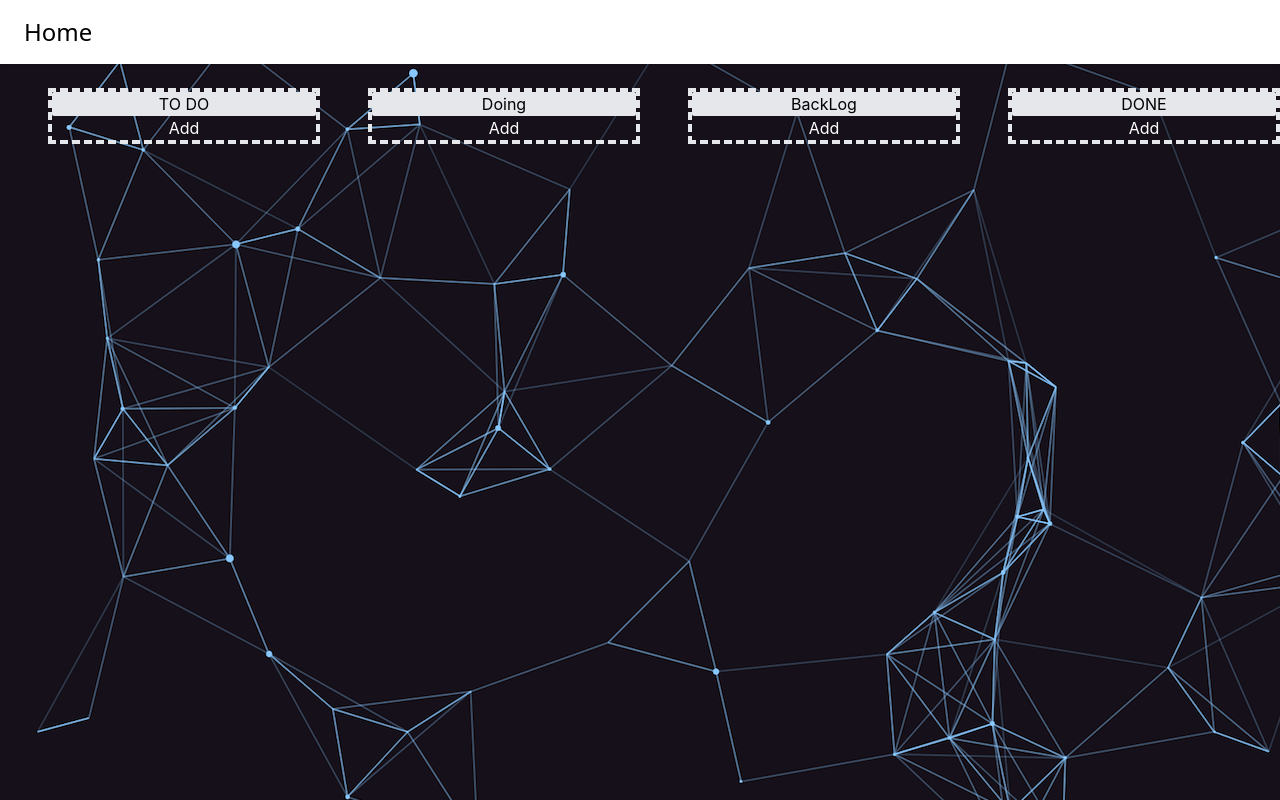
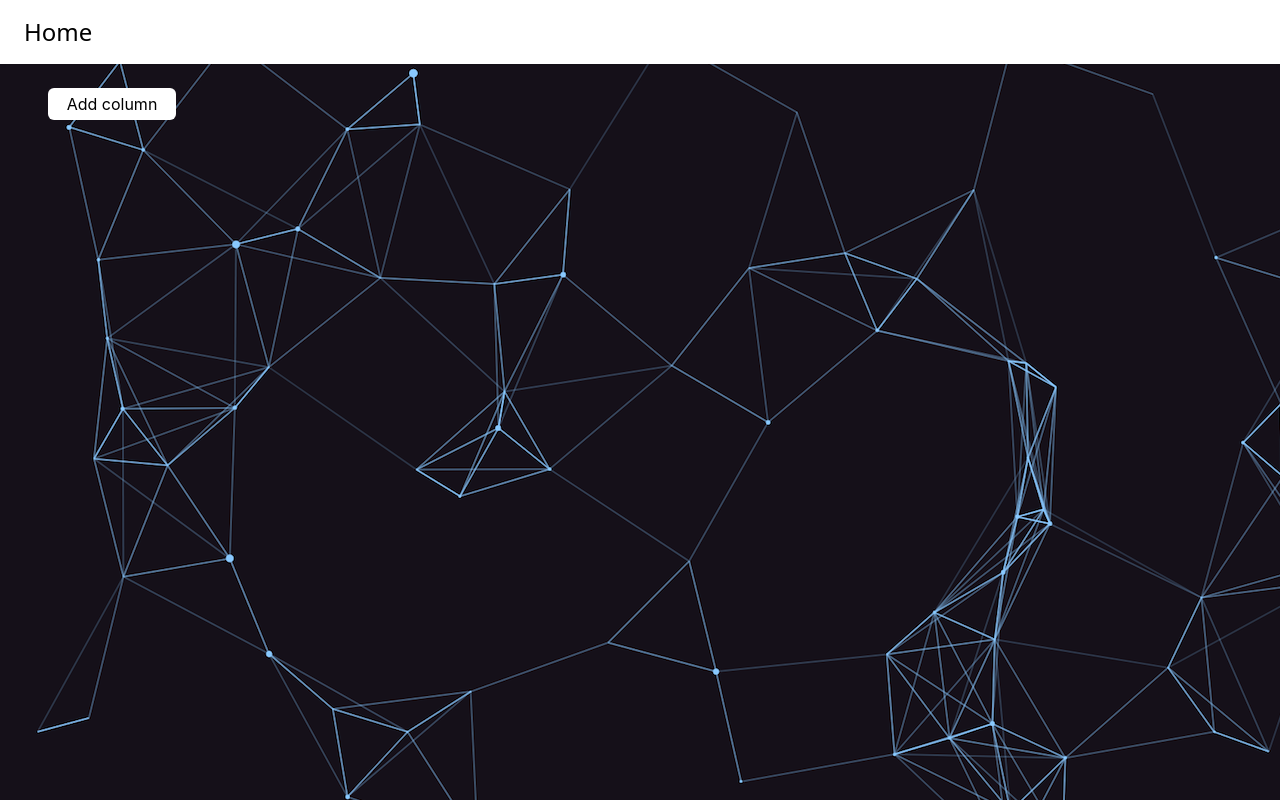
Before and after one commit to nicolacalvio/DSI_Board, a React (Create React App) app in the folder dsi_board/: page / in a window 1280 px wide. Built offline with nearby package versions, Linux system fonts and the light colour scheme.

Commit message:
Dynamic column part1

```diff
--- a/dsi_board/src/App.tsx
+++ b/dsi_board/src/App.tsx
@@ -3,19 +3,49 @@ import Header from "./components/Header";
 import Column from "./components/Column";
 import './App.css';
 
+interface StateCol {
+  column: { id:number, columnTitle:string, focus:boolean}[];
+}
 
 class App extends Component<any, any> {
-state = {}
+
+  state: Readonly<StateCol> = {
+    column: []
+  }
+
+  addColumn = () => {
+    const column = [...this.state.column];
+    const columnTitle:string = "";
+    const length:number = column.length;
+    column.push(
+        {id:length, columnTitle:columnTitle, focus:true}
+    )
+    this.setState({column})
+  }
+
+  modifyTitle = (idTitle:number, title:string) =>{
+    const column = [...this.state.column];
+    column[idTitle].columnTitle = title
+    this.setState({column})
+}
+
+  removeFocus =(key:number) =>{
+    const column = [...this.state.column];
+    column[key].focus = false
+    this.setState({column})
+  }
 
   render(){
       return (
           <>
               <Header />
+              <div className='ml-12 mt-6'>
+                <button className='bg-white h-8 w-32 text-black rounded-md hover:bg-cyan-100' onClick={()=>this.addColumn()}>Add column</button>
+              </div>
               <div className="grid grid-cols-4 gap-0">
-                <Column title="TO DO"/>
-                  <Column title="Doing"/>
-                  <Column title="BackLog"/>
-                  <Column title="DONE"/>
+                {this.state.column.map(col=>
+                                    <Column key={col.id} id={col.id} focus={col.focus} removeFocus={this.removeFocus} title={col.columnTitle} modifyTitle={this.modifyTitle} />)
+                }
               </div>
           </>
       );
```
